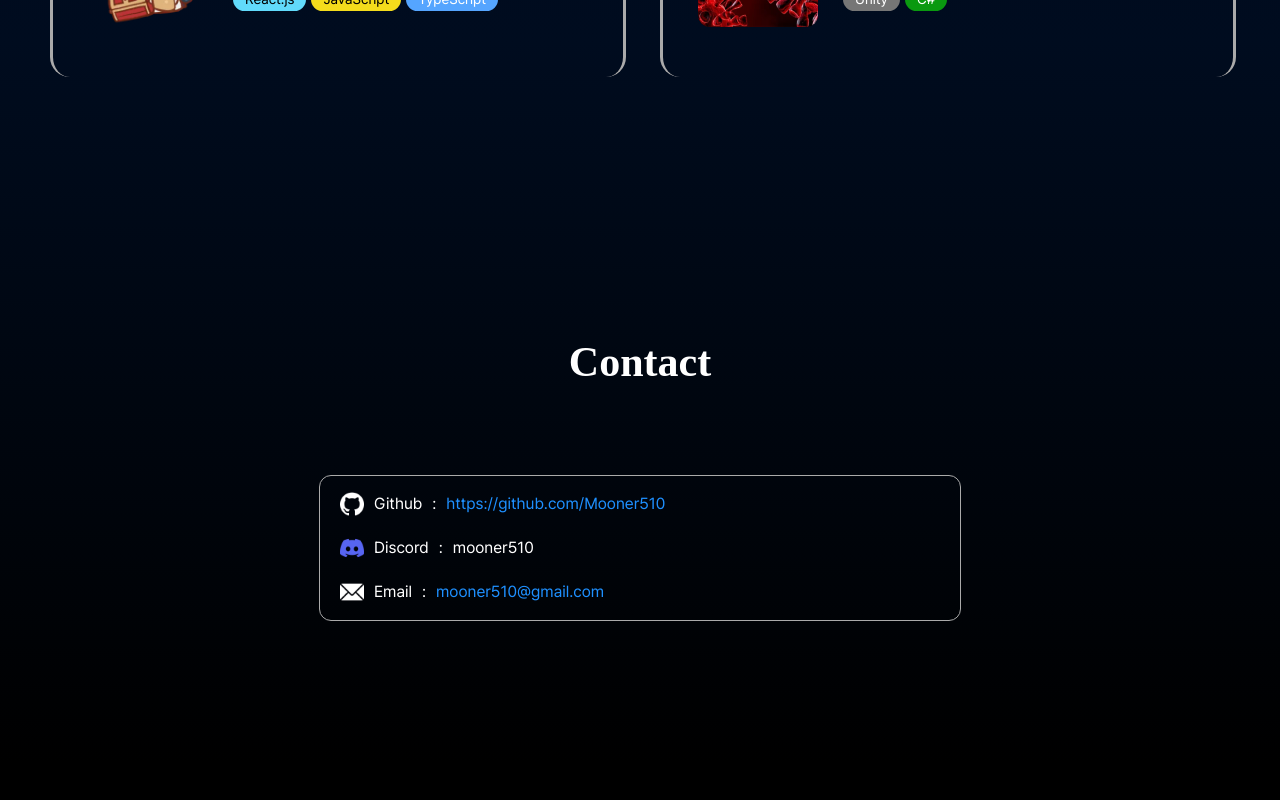
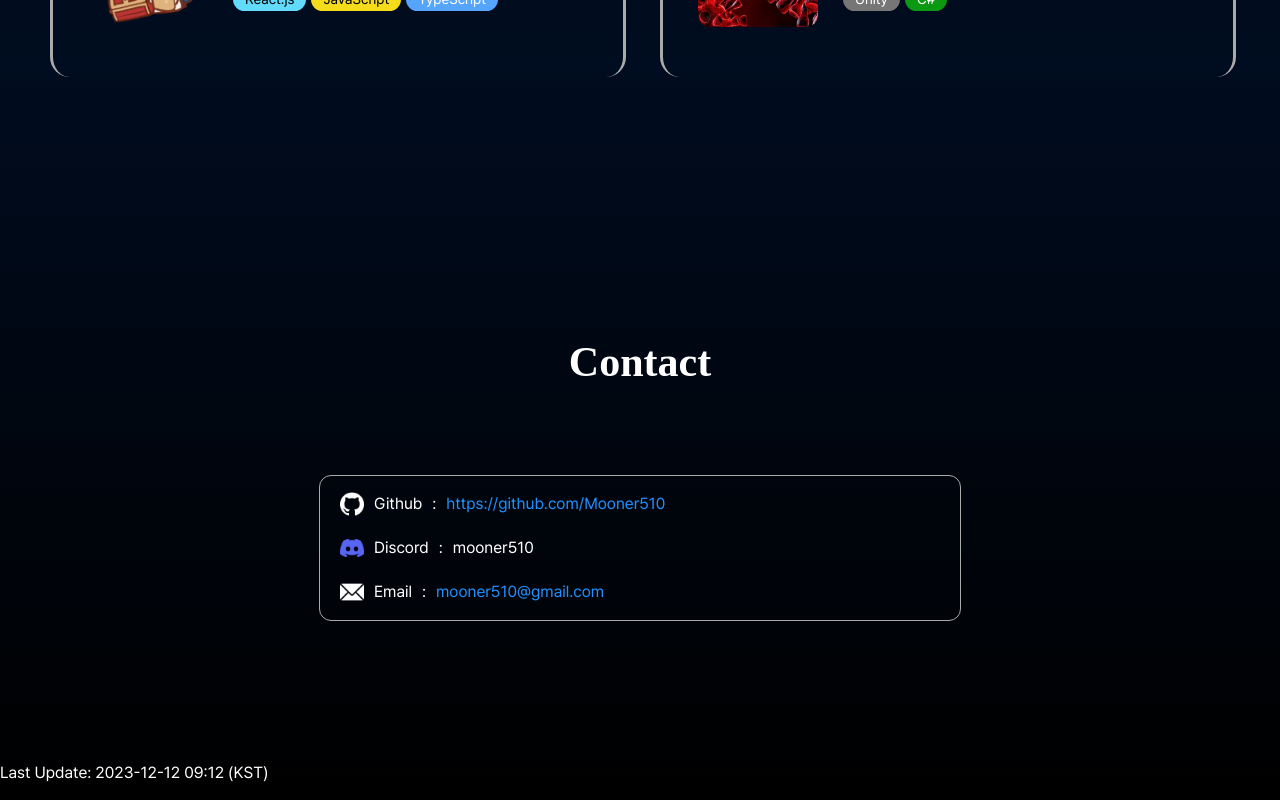
Before and after one commit to jjunhaa0211/portfolio, a React (Create React App) app: page / in a window 1280 px wide. Shown: the part 3687-4487 px from the top of the page. Before the commit the page ends 4450 px from the top, so only its background shows below. Built offline with nearby package versions, Linux system fonts and the light colour scheme; a web font is replaced by a local one.

Commit message:
added last update date

```diff
--- a/src/pages/Main.tsx
+++ b/src/pages/Main.tsx
@@ -1,8 +1,9 @@
 import MainTitle from "../_portfolio/components/MainTitle";
 import About from "../_portfolio/components/About";
 import Projects from "../_portfolio/components/Projects";
-import Header from "../_portfolio/components/Header";
 import Contact from "../_portfolio/components/Contact";
+import { Txt } from "../components/Txt";
+import { APP_VERSION } from "../routes/App";
 
 const Main = () => {
     return <>
@@ -10,6 +11,9 @@ const Main = () => {
         <About/>
         <Projects/>
         <Contact/>
+        <Txt center>Last Update: {APP_VERSION}</Txt>
+        <br/>
+        <br/>
     </>;
 };
 
--- a/src/routes/App.tsx
+++ b/src/routes/App.tsx
@@ -12,7 +12,7 @@ import BeatTable from "../_portfolio/pages/portfolio/BeatTable";
 import GenshinCalculator from "../_portfolio/pages/portfolio/GenshinCalculator";
 import SurvivalFromTheEpidemic from "../_portfolio/pages/portfolio/SurvivalFromTheEpidemic";
 
-export const APP_VERSION = "v0.1-231216";
+export const APP_VERSION = "2023-12-12 09:12 (KST)";
 
 function App() {
     return (
```
